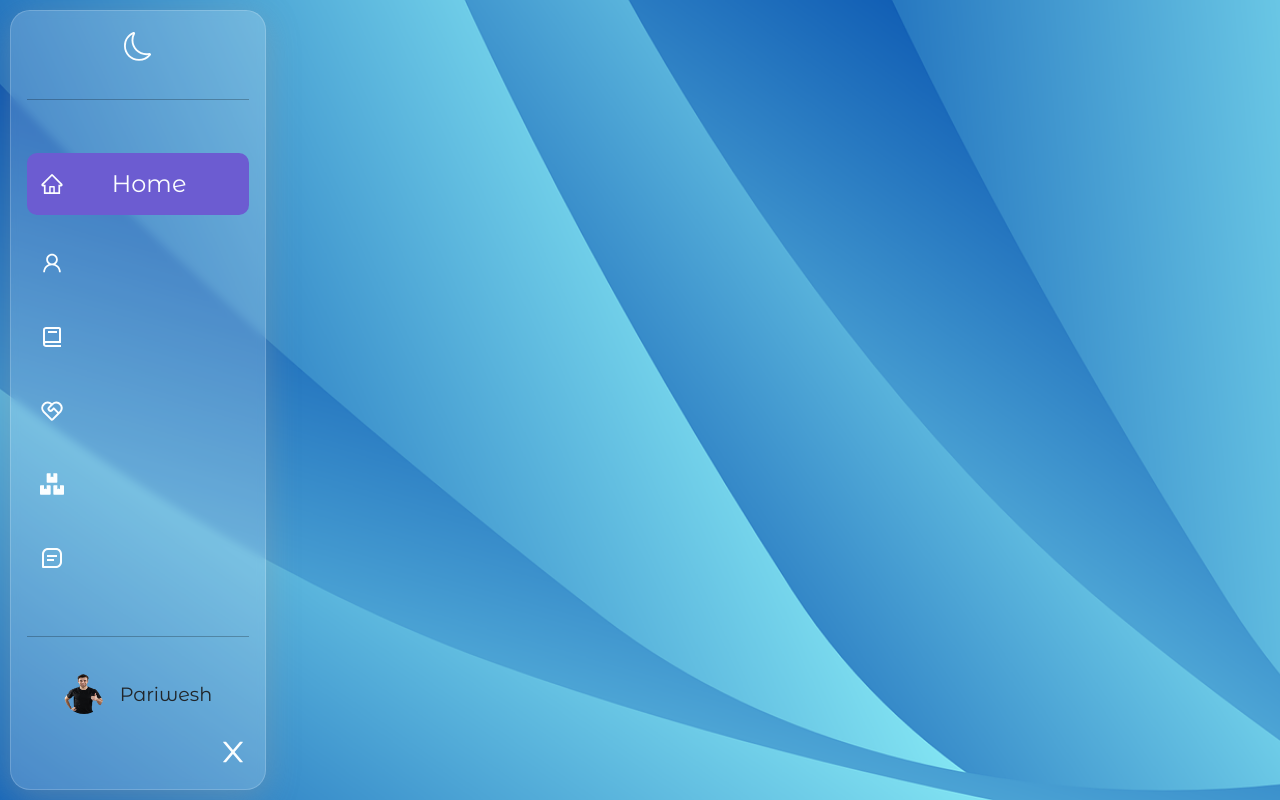
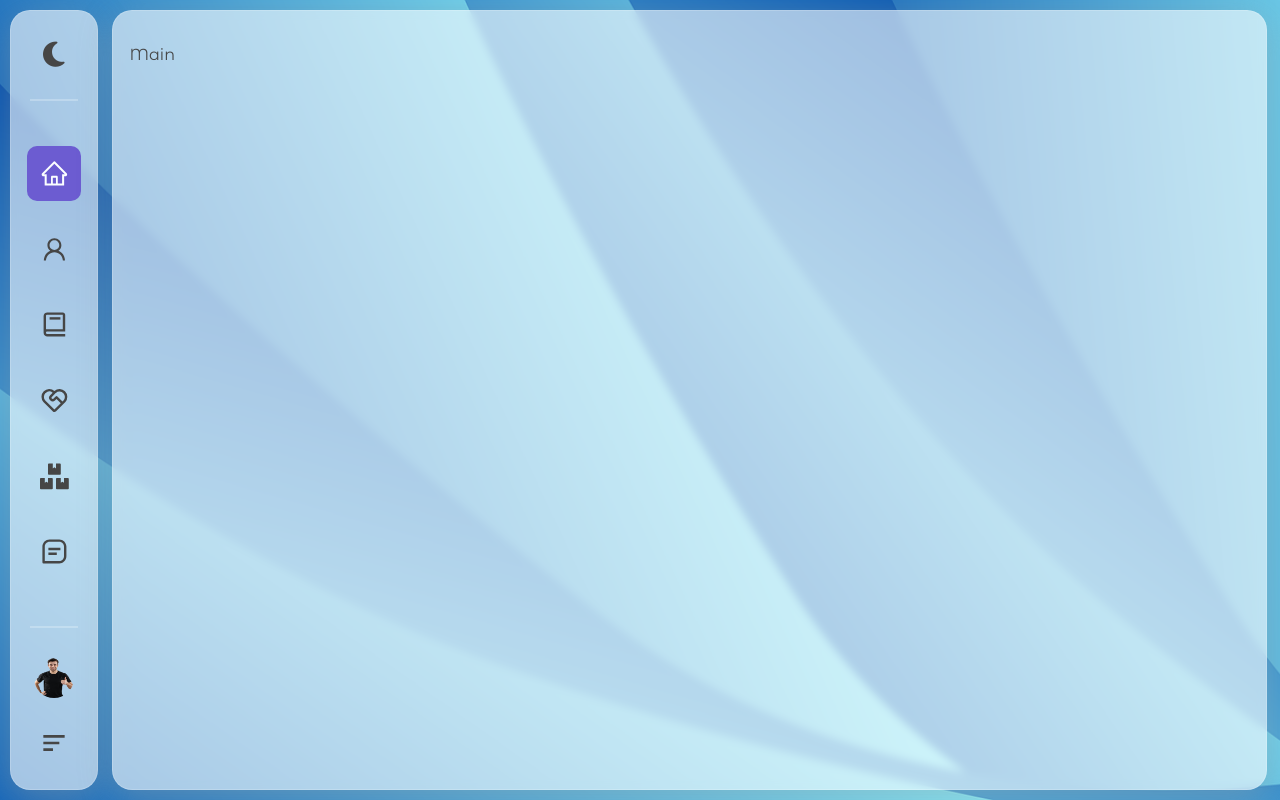
Before and after one commit to pariweshtamr/official-portfolio, a React (Create React App) app: page / in a window 1280 px wide. Built offline with nearby package versions, Linux system fonts and the light colour scheme.

Commit message:
added main section background, sidebar done

```diff
--- a/src/App.js
+++ b/src/App.js
@@ -1,5 +1,6 @@
 import { useSelector } from "react-redux"
 import Header from "./components/Header/Header"
+import Main from "./components/Main/Main"
 import Sidebar from "./components/Sidebar/Sidebar"
 import Work from "./components/Work/Work"
 import "./style/dark.scss"
@@ -9,6 +10,7 @@ function App() {
   return (
     <div className={darkMode ? "app dark" : "app"}>
       <Sidebar />
+      <Main />
       {/* <Header /> */}
       {/* <Work /> */}
     </div>
--- /dev/null
+++ b/src/components/Main/Main.js
@@ -0,0 +1,7 @@
+import "./main.scss"
+
+const Main = () => {
+  return <div className="main">Main</div>
+}
+
+export default Main
--- /dev/null
+++ b/src/components/Main/main.scss
@@ -0,0 +1,18 @@
+.main {
+  position: relative;
+  margin: auto 0rem auto 1.5rem;
+  height: 97.5%;
+  width: 100%;
+  padding: 2rem 1rem;
+  background: rgba(255, 255, 255, 0.6);
+  display: flex;
+  justify-content: flex-start;
+  align-items: flex-start;
+  border: 1px solid rgba(255, 255, 255, 0.18);
+  border-radius: 20px;
+  backdrop-filter: blur(4px);
+  -webkit-backdrop-filter: blur(4px);
+  box-shadow: 0 8px 32px 0 rgba(156, 156, 156, 0.37);
+  color: var(--color-dark);
+  transition: 1.5s ease;
+}
--- a/src/components/Sidebar/Sidebar.js
+++ b/src/components/Sidebar/Sidebar.js
@@ -1,7 +1,6 @@
 import { useState } from "react"
 import { AiOutlineClose, AiOutlineHome, AiOutlineUser } from "react-icons/ai"
-import { BiBook, BiMessageSquareDetail, BiMenuAltRight } from "react-icons/bi"
-import { BsMoon, BsSun } from "react-icons/bs"
+import { BiBook, BiMessageSquareDetail, BiMenuAltLeft } from "react-icons/bi"
 import { RiServiceLine } from "react-icons/ri"
 import { FaBoxes } from "react-icons/fa"
 import { dark, light } from "../../redux/DarkMode/DarkModeSlice"
@@ -13,7 +12,7 @@ import "./sidebar.scss"
 const Sidebar = () => {
   const dispatch = useDispatch()
   const { darkMode } = useSelector((state) => state.darkMode)
-  const [isCollapsed, setIsCollapsed] = useState(false)
+  const [isCollapsed, setIsCollapsed] = useState(true)
   const [activeTab, setActiveTab] = useState("#home")
   return (
     <>
@@ -24,9 +23,15 @@ const Sidebar = () => {
       >
         <div className="toggles ">
           {darkMode ? (
-            <BsSun className="sunToggle" onClick={() => dispatch(light())} />
+            <i
+              className="fas fa-sun sunToggle"
+              onClick={() => dispatch(light())}
+            ></i>
           ) : (
-            <BsMoon className="moonToggle" onClick={() => dispatch(dark())} />
+            <i
+              className="fas fa-moon moonToggle"
+              onClick={() => dispatch(dark())}
+            ></i>
           )}
         </div>
         <hr />
@@ -46,6 +51,7 @@ const Sidebar = () => {
             className={activeTab === "#about" ? "active" : ""}
           >
             <AiOutlineUser />
+            <span>About</span>
           </a>
           <a
             href="#experience"
@@ -53,6 +59,7 @@ const Sidebar = () => {
             className={activeTab === "#experience" ? "active" : ""}
           >
             <BiBook />
+            <span>Experience</span>
           </a>
           <a
             href="#services"
@@ -60,6 +67,7 @@ const Sidebar = () => {
             className={activeTab === "#services" ? "active" : ""}
           >
             <RiServiceLine />
+            <span>Services</span>
           </a>
           <a
             href="#projects"
@@ -67,6 +75,7 @@ const Sidebar = () => {
             className={activeTab === "#projects" ? "active" : ""}
           >
             <FaBoxes />
+            <span>Work</span>
           </a>
           <a
             href="#contact"
@@ -74,6 +83,7 @@ const Sidebar = () => {
             className={activeTab === "#contact" ? "active" : ""}
           >
             <BiMessageSquareDetail />
+            <span>Contact</span>
           </a>
         </div>
         <hr />
@@ -83,7 +93,7 @@ const Sidebar = () => {
               <img src={images.profile} alt="Pariwesh" />
             </div>
             <div className="sidebar-toggle">
-              <BiMenuAltRight onClick={() => setIsCollapsed(false)} />
+              <BiMenuAltLeft onClick={() => setIsCollapsed(false)} />
             </div>
           </>
         ) : (
--- a/src/components/Sidebar/sidebar.scss
+++ b/src/components/Sidebar/sidebar.scss
@@ -1,12 +1,12 @@
 .sidebar {
-  position: fixed;
+  position: relative;
   top: 50%;
   transform: translateY(-50%);
   display: flex;
   flex-direction: column;
   justify-content: space-evenly;
-  background: rgba(255, 255, 255, 0.2);
-  width: 16rem;
+  background: rgba(255, 255, 255, 0.6);
+  width: 18rem;
   height: 97.5%;
   padding: 0rem 1rem;
   left: 1%;
@@ -16,9 +16,14 @@
   -webkit-backdrop-filter: blur(4px);
   box-shadow: 0 8px 32px 0 rgba(156, 156, 156, 0.37);
   font-size: 1.8rem;
+  color: var(--color-dark);
+  transition: 1.5s ease;
 
   hr {
-    color: #000;
+    color: var(--color-white);
+    height: 2px;
+    width: 10rem;
+    margin: 0 auto;
   }
 
   .toggles {
@@ -27,7 +32,6 @@
     align-items: center;
     justify-content: center;
     cursor: pointer;
-    color: var(--color-white);
 
     .sunToggle {
       color: var(--color-white);
@@ -38,10 +42,10 @@
     }
 
     .moonToggle {
-      color: var(--color-white);
+      color: var(--color-dark);
 
       &:hover {
-        color: var(--color-dark);
+        color: var(--color-purple);
       }
     }
   }
@@ -49,7 +53,7 @@
   .links {
     display: flex;
     flex-direction: column;
-    gap: 1.5rem;
+    gap: 1.2rem;
     padding: 1rem 0;
     a {
       background: transparent;
@@ -58,23 +62,25 @@
       border-radius: 10px;
       display: flex;
       align-items: center;
-      gap: 3rem;
-      color: var(--color-white);
-      font-size: 1.5rem;
+      gap: 1rem;
+      color: inherit;
 
       &:hover {
         background: rgba(46, 12, 121, 0.5);
         color: var(--color-white);
+      }
+
+      span {
+        font-size: 1.3rem;
       }
     }
   }
 
   .me {
     display: flex;
-    justify-content: center;
+    justify-content: space-evenly;
     align-items: center;
     gap: 1rem;
-    // margin-bottom: 4rem;
 
     img {
       width: 40px;
@@ -92,16 +98,22 @@
     justify-content: flex-end;
     align-items: flex-end;
     cursor: pointer;
-    color: var(--color-white);
+    color: var(--color-dark);
     font-size: 2rem;
   }
 }
 
 .collapsed {
   width: max-content;
+  transition: 1.5s ease;
+
+  hr {
+    width: 3rem;
+  }
 
   .links {
     a {
+      margin-bottom: 2px;
       span {
         display: none;
       }
@@ -115,7 +127,7 @@
   .sidebar-toggle {
     justify-content: center;
     align-items: center;
-    color: var(--color-white) !important;
+    color: var(--color-dark) !important;
   }
 }
 
--- a/src/index.css
+++ b/src/index.css
@@ -1,7 +1,8 @@
 :root {
   --color-white: #fbfeff;
   --color-red: #b33f40;
-  --color-dark: #0a0a0a;
+  --color-dark: rgb(70, 70, 70);
+  --color-black: #232b2b;
   --color-purple: #6c5cd1;
   /* --color-light: #0eb8be; */
   --color-light: #9cbeab;
@@ -15,36 +16,28 @@ body {
 }
 
 .app {
-  /* background: linear-gradient(rgba(0, 0, 0, 0.1), rgba(0, 0, 0, 0.1)),
-    url("/public/images/bg.jpeg") no-repeat fixed center;
-  background-size: cover; */
-
   background: url("./assets/lightBG.png") no-repeat center center;
   background-size: cover;
+  transition: 1.5s ease;
   height: 100vh;
+  width: 100vw;
+  display: flex;
+  overflow-x: hidden;
+  padding: 0 0.8rem 0 0;
 }
 
 * {
   margin: 0;
   padding: 0;
-  border: 0;
-  outline: 0;
   box-sizing: border-box;
   font-family: "Montserrat Alternates", sans-serif;
 }
 ul {
   list-style: none;
 }
-
 html {
   scroll-behavior: smooth;
 }
 ::-webkit-scrollbar {
   display: none;
 }
-
-.app-flex {
-  display: flex;
-  justify-content: center;
-  align-items: center;
-}
--- a/src/style/dark.scss
+++ b/src/style/dark.scss
@@ -1,11 +1,13 @@
 .app.dark {
-  background: url("../assets/darkBackground.jpeg") no-repeat fixed center;
+  transition: 1.5s ease;
+  background: url("../assets/darkBG.jpeg") no-repeat fixed center;
   background-size: cover;
   color: var(--color-white);
 
-  nav {
-    background: rgba(255, 255, 255, 0.08);
-    box-shadow: 0 8px 32px 0 rgba(85, 9, 9, 0.781);
+  .sidebar {
+    background: rgba(0, 0, 0, 0.5);
+    box-shadow: 0px 0px 2px 0 rgba(0, 0, 0, 0.5);
+    color: var(--color-white);
 
     hr {
       color: var(--color-white);
@@ -13,13 +15,19 @@
 
     a {
       &:hover {
-        background: rgba(121, 12, 12, 0.5);
+        background: rgba(46, 12, 121, 0.5);
       }
     }
   }
 
+  .main {
+    background: rgba(0, 0, 0, 0.5);
+    box-shadow: 0px 0px 2px 0 rgba(0, 0, 0, 0.5);
+    color: var(--color-white);
+  }
+
   nav a.active {
-    background: var(--color-red);
+    background: var(--color-purple);
     color: var(--color-white);
   }
 }
```
Also changed, not shown: src/assets/darkBG.jpeg (added).
